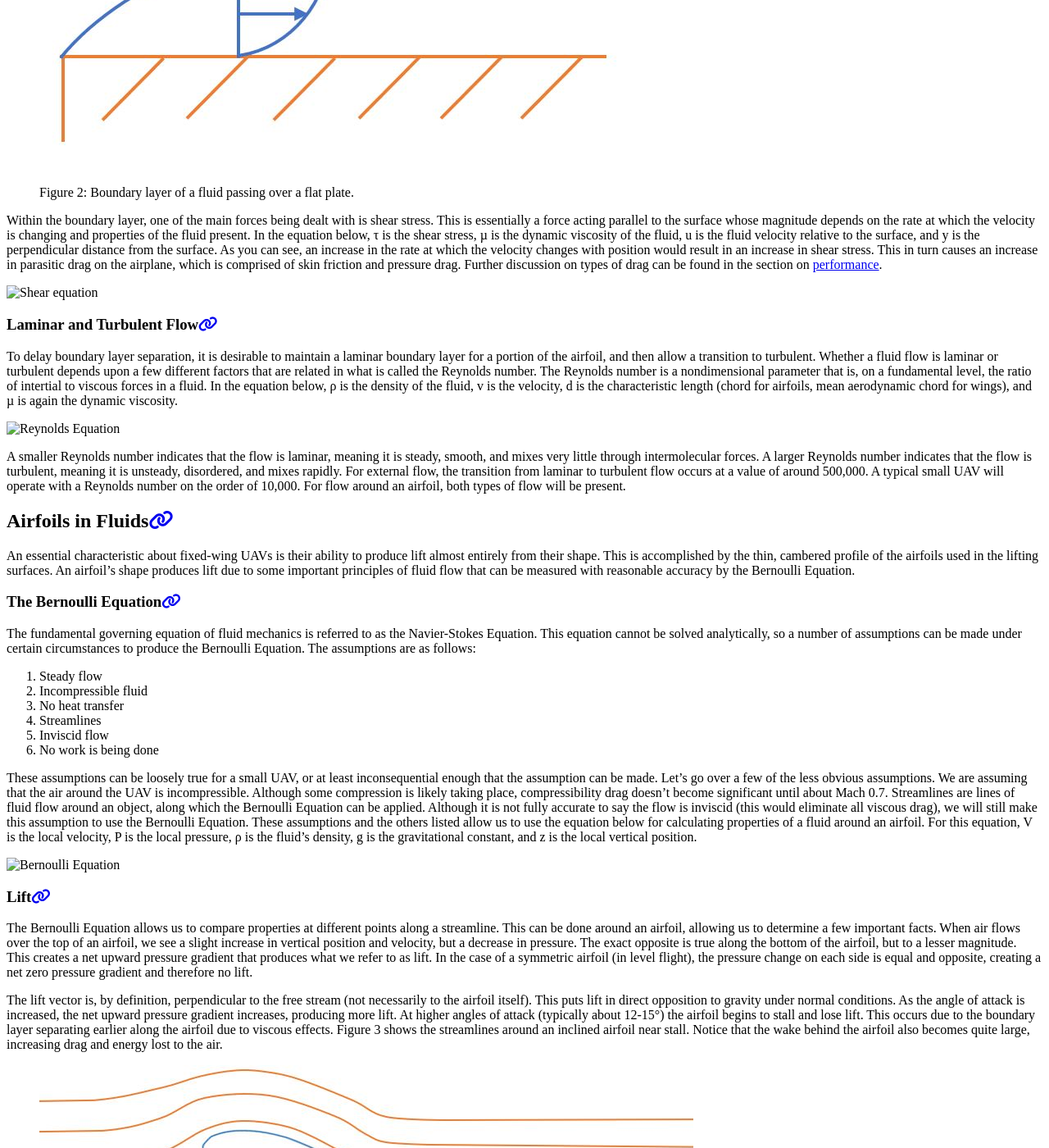
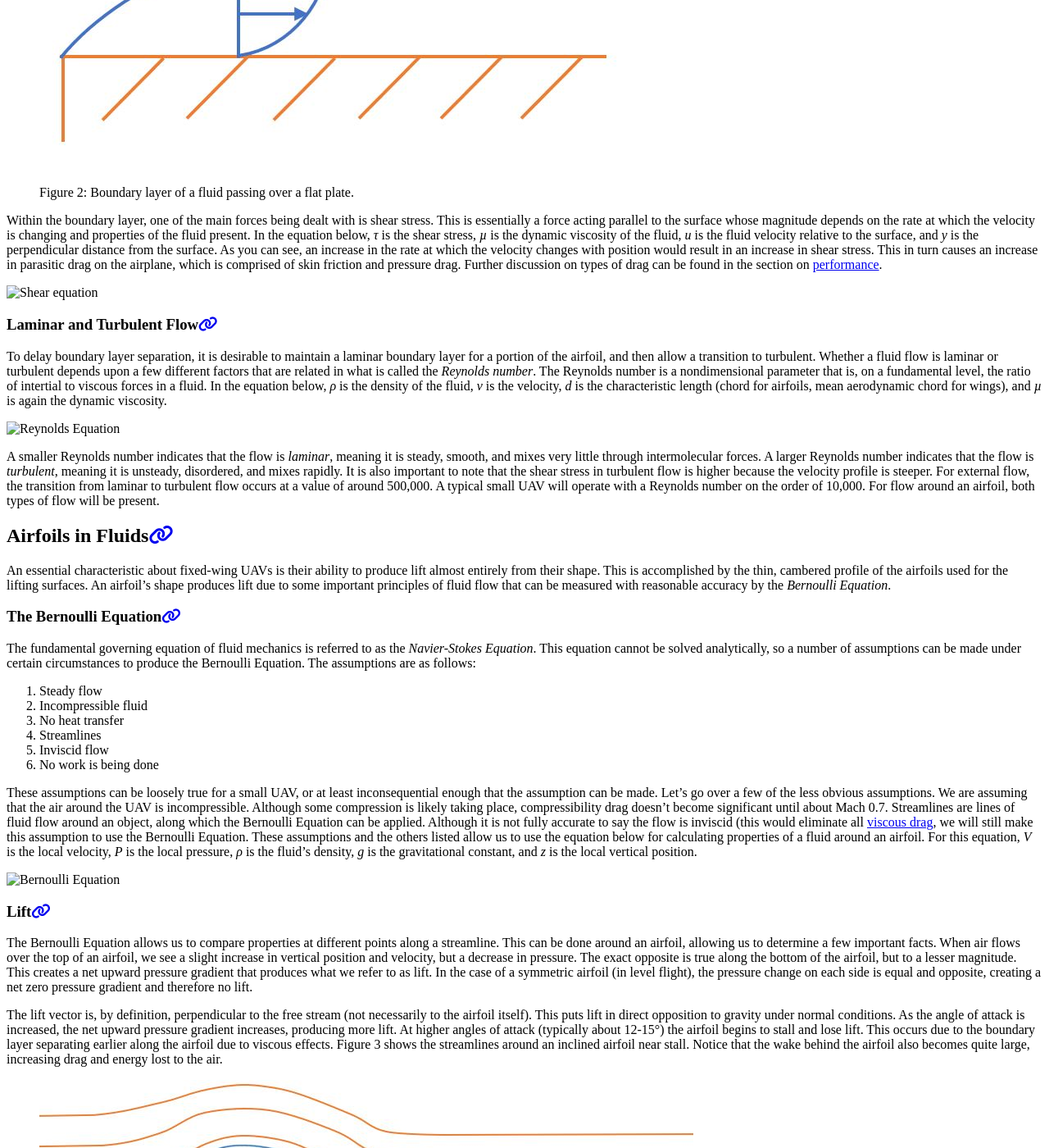
Before and after one commit to BYU-Aeronautics-Club/BYUAeronauticsClub.github.io, a Jekyll site: the page built from _pages/fundamentals/aerodynamics/fluids.md, in a window 1280 px wide and 1400 px high, scrolled down 1876 px. Shown: the whole window at 82% size. Built offline with Jekyll 4.4.1, drawn with Linux system fonts in a browser that asks for light colours; cached includes are drawn as plain includes; nearby versions of some CDN libraries; some of the changed text lies outside the part shown.

Commit message:
Fixing some wording and grammar

```diff
--- a/_pages/fundamentals/aerodynamics/fluids.md
+++ b/_pages/fundamentals/aerodynamics/fluids.md
@@ -20,22 +20,22 @@
 
 {% include figure image_path="_pages/fundamentals/aerodynamics/figures/boundary_layer.JPG" caption="Figure 2: Boundary layer of a fluid passing over a flat plate." %}
 
-Within the boundary layer, one of the main forces being dealt with is shear stress. This is essentially a force acting parallel to the surface whose magnitude depends on the rate at which the velocity is changing and properties of the fluid present. In the equation below, τ is the shear stress, µ is the dynamic viscosity of the fluid, u is the fluid velocity relative to the surface, and y is the perpendicular distance from the surface. As you can see, an increase in the rate at which the velocity changes with position would result in an increase in shear stress. This in turn causes an increase in parasitic drag on the airplane, which is comprised of skin friction and pressure drag. Further discussion on types of drag can be found in the section on [performance](https://aeronautics.byu.edu/fundamentals/aerodynamics/performance/).
+Within the boundary layer, one of the main forces being dealt with is shear stress. This is essentially a force acting parallel to the surface whose magnitude depends on the rate at which the velocity is changing and properties of the fluid present. In the equation below, *τ* is the shear stress, *µ* is the dynamic viscosity of the fluid, *u* is the fluid velocity relative to the surface, and *y* is the perpendicular distance from the surface. As you can see, an increase in the rate at which the velocity changes with position would result in an increase in shear stress. This in turn causes an increase in parasitic drag on the airplane, which is comprised of skin friction and pressure drag. Further discussion on types of drag can be found in the section on [performance](https://aeronautics.byu.edu/fundamentals/aerodynamics/performance/).
 
 ![Shear equation](./figures/shear_equation.JPG){: .align-center}
 
 ### Laminar and Turbulent Flow
-To delay boundary layer separation, it is desirable to maintain a laminar boundary layer for a portion of the airfoil, and then allow a transition to turbulent. Whether a fluid flow is laminar or turbulent depends upon a few different factors that are related in what is called the Reynolds number. The Reynolds number is a nondimensional parameter that is, on a fundamental level, the ratio of intertial to viscous forces in a fluid. In the equation below, &#x03C1; is the density of the fluid, v is the velocity, d is the characteristic length (chord for airfoils, mean aerodynamic chord for wings), and µ is again the dynamic viscosity.
+To delay boundary layer separation, it is desirable to maintain a laminar boundary layer for a portion of the airfoil, and then allow a transition to turbulent. Whether a fluid flow is laminar or turbulent depends upon a few different factors that are related in what is called the *Reynolds number*. The Reynolds number is a nondimensional parameter that is, on a fundamental level, the ratio of intertial to viscous forces in a fluid. In the equation below, *&#x03C1;* is the density of the fluid, *v* is the velocity, *d* is the characteristic length (chord for airfoils, mean aerodynamic chord for wings), and *µ* is again the dynamic viscosity.
 
 ![Reynolds Equation](./figures/reynolds_equation.JPG){: .align-center}
 
-A smaller Reynolds number indicates that the flow is laminar, meaning it is steady, smooth, and mixes very little through intermolecular forces. A larger Reynolds number indicates that the flow is turbulent, meaning it is unsteady, disordered, and mixes rapidly. For external flow, the transition from laminar to turbulent flow occurs at a value of around 500,000. A typical small UAV will operate with a Reynolds number on the order of 10,000. For flow around an airfoil, both types of flow will be present.
+A smaller Reynolds number indicates that the flow is *laminar*, meaning it is steady, smooth, and mixes very little through intermolecular forces. A larger Reynolds number indicates that the flow is *turbulent*, meaning it is unsteady, disordered, and mixes rapidly. It is also important to note that the shear stress in turbulent flow is higher because the velocity profile is steeper. For external flow, the transition from laminar to turbulent flow occurs at a value of around 500,000. A typical small UAV will operate with a Reynolds number on the order of 10,000. For flow around an airfoil, both types of flow will be present.
 
 ## Airfoils in Fluids
-An essential characteristic about fixed-wing UAVs is their ability to produce lift almost entirely from their shape. This is accomplished by the thin, cambered profile of the airfoils used in the lifting surfaces. An airfoil's shape produces lift due to some important principles of fluid flow that can be measured with reasonable accuracy by the Bernoulli Equation.
+An essential characteristic about fixed-wing UAVs is their ability to produce lift almost entirely from their shape. This is accomplished by the thin, cambered profile of the airfoils used for the lifting surfaces. An airfoil's shape produces lift due to some important principles of fluid flow that can be measured with reasonable accuracy by the *Bernoulli Equation*.
 
 ### The Bernoulli Equation
-The fundamental governing equation of fluid mechanics is referred to as the Navier-Stokes Equation. This equation cannot be solved analytically, so a number of assumptions can be made under certain circumstances to produce the Bernoulli Equation. The assumptions are as follows:
+The fundamental governing equation of fluid mechanics is referred to as the *Navier-Stokes Equation*. This equation cannot be solved analytically, so a number of assumptions can be made under certain circumstances to produce the Bernoulli Equation. The assumptions are as follows:
 
 1. Steady flow
 2. Incompressible fluid
@@ -44,7 +44,7 @@
 5. Inviscid flow
 6. No work is being done
 
-These assumptions can be loosely true for a small UAV, or at least inconsequential enough that the assumption can be made. Let's go over a few of the less obvious assumptions. We are assuming that the air around the UAV is incompressible. Although some compression is likely taking place, compressibility drag doesn't become significant until about Mach 0.7. Streamlines are lines of fluid flow around an object, along which the Bernoulli Equation can be applied. Although it is not fully accurate to say the flow is inviscid (this would eliminate all viscous drag), we will still make this assumption to use the Bernoulli Equation. These assumptions and the others listed allow us to use the equation below for calculating properties of a fluid around an airfoil. For this equation, V is the local velocity, P is the local pressure, &#x03C1; is the fluid's density, g is the gravitational constant, and z is the local vertical position.
+These assumptions can be loosely true for a small UAV, or at least inconsequential enough that the assumption can be made. Let's go over a few of the less obvious assumptions. We are assuming that the air around the UAV is incompressible. Although some compression is likely taking place, compressibility drag doesn't become significant until about Mach 0.7. Streamlines are lines of fluid flow around an object, along which the Bernoulli Equation can be applied. Although it is not fully accurate to say the flow is inviscid (this would eliminate all [viscous drag](http://aeronautics.byu.edu/fundamentals/aerodynamics/#parasitic-drag), we will still make this assumption to use the Bernoulli Equation. These assumptions and the others listed allow us to use the equation below for calculating properties of a fluid around an airfoil. For this equation, *V* is the local velocity, *P* is the local pressure, *&#x03C1;* is the fluid's density, *g* is the gravitational constant, and *z* is the local vertical position.
 
 ![Bernoulli Equation](./figures/bernoulli_equation.JPG){: .align-center}
 
```
Also changed, not shown: other parts of _pages/fundamentals/aerodynamics/fluids.md (+2 -2 lines).
